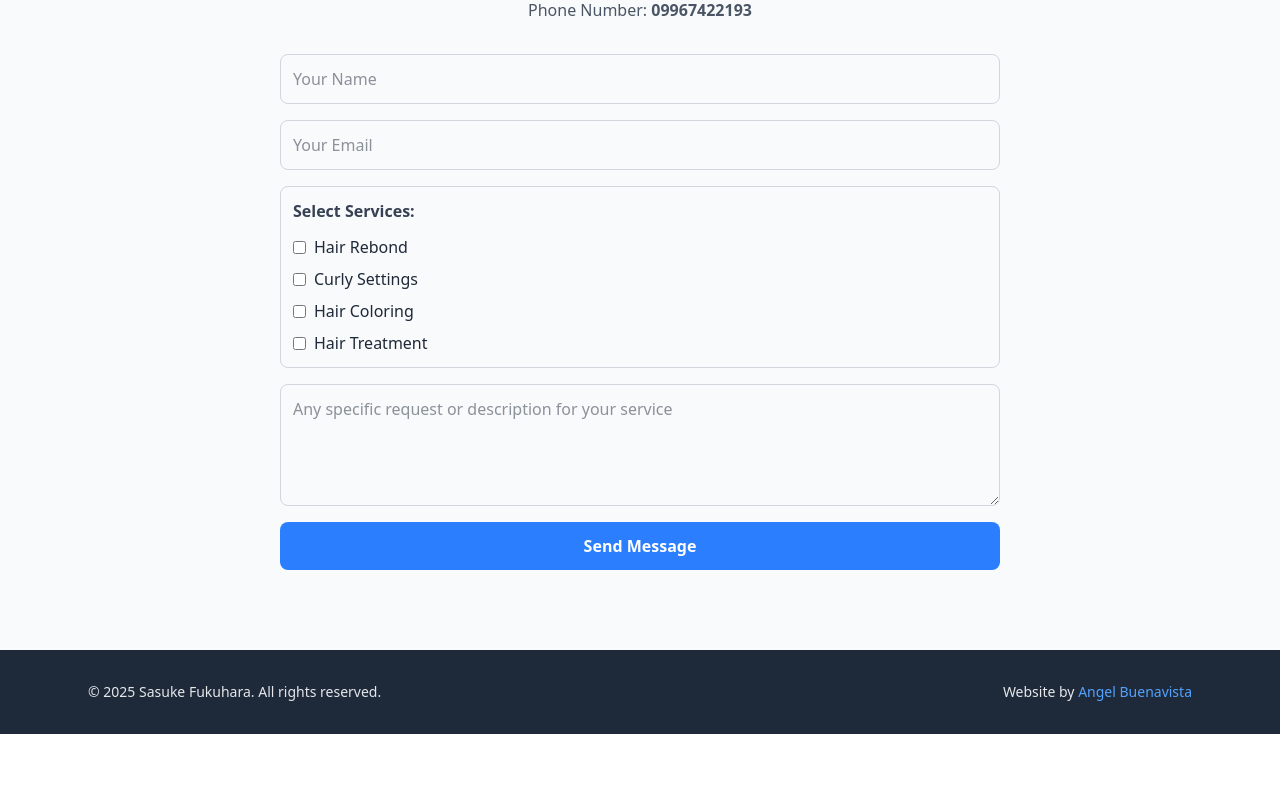
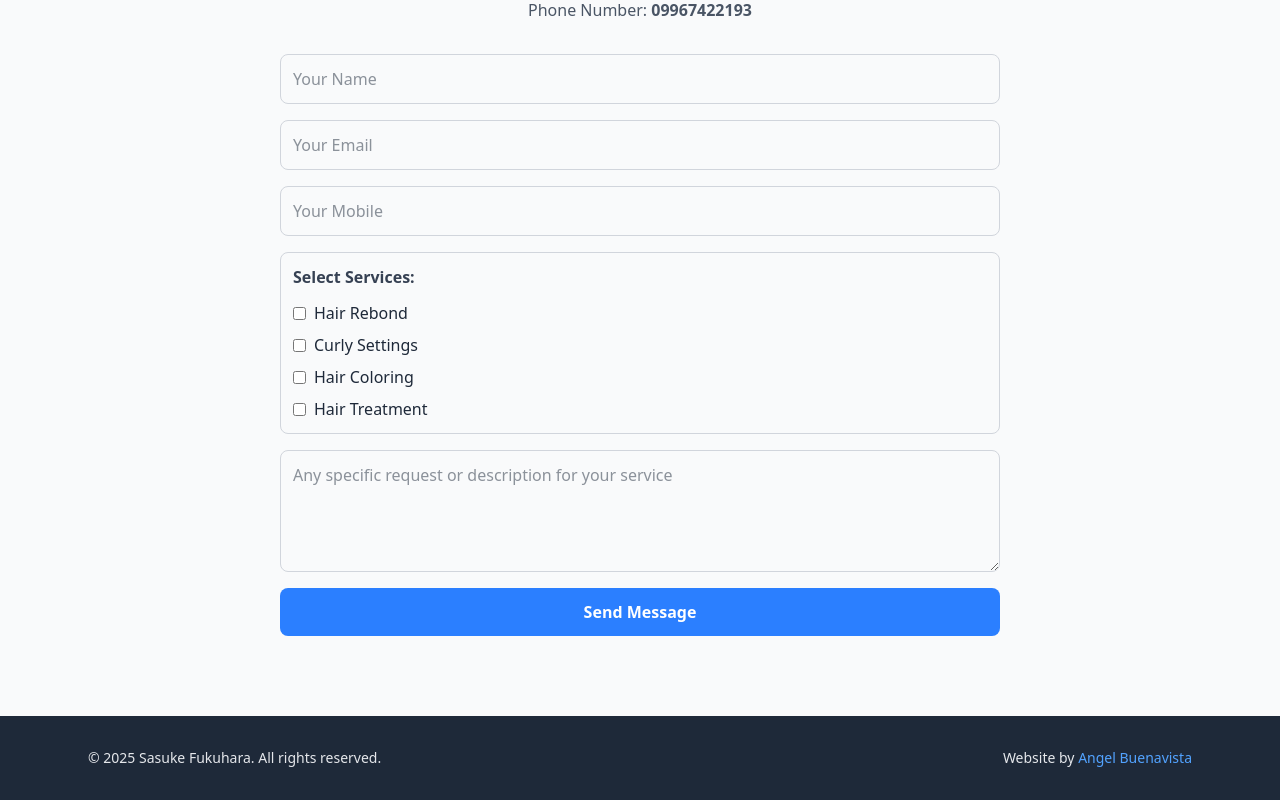
Before and after one commit to anghelusjr/sasuke-fukuhara, a React (Vite) app: page / in a window 1280 px wide. Shown: the part 4772-5572 px from the top of the page. Before the commit the page ends 5506 px from the top, so only its background shows below. Built offline with nearby package versions, Linux system fonts and the light colour scheme; no server answers; the database is empty.

Commit message:
updated contact form

```diff
--- a/src/components/Login.jsx
+++ b/src/components/Login.jsx
@@ -3,12 +3,10 @@ import { useState, useEffect } from "react";
 import { auth, db } from "../firebase";
 import {
   GoogleAuthProvider,
-  FacebookAuthProvider,
   signInWithPopup,
   onAuthStateChanged,
 } from "firebase/auth";
 import { collection, addDoc, serverTimestamp } from "firebase/firestore";
-import ReviewsList from "./Review";
 
 export default function Login() {
   const [loading, setLoading] = useState(false);
--- a/src/pages/Contact.jsx
+++ b/src/pages/Contact.jsx
@@ -26,6 +26,14 @@ export default function Contact() {
             name="email"
             className="p-3 rounded-lg border border-gray-300 focus:outline-none focus:ring-2 focus:ring-gray-500"
           />
+
+          <input
+            type="tel"
+            placeholder="Your Mobile"
+            name="Mobile Number"
+            className="p-3 rounded-lg border border-gray-300 focus:outline-none focus:ring-2 focus:ring-gray-500"
+          />
+
 
           {/* Services - Checkboxes */}
           <div className="flex flex-col items-start gap-2 p-3 border border-gray-300 rounded-lg">
```
